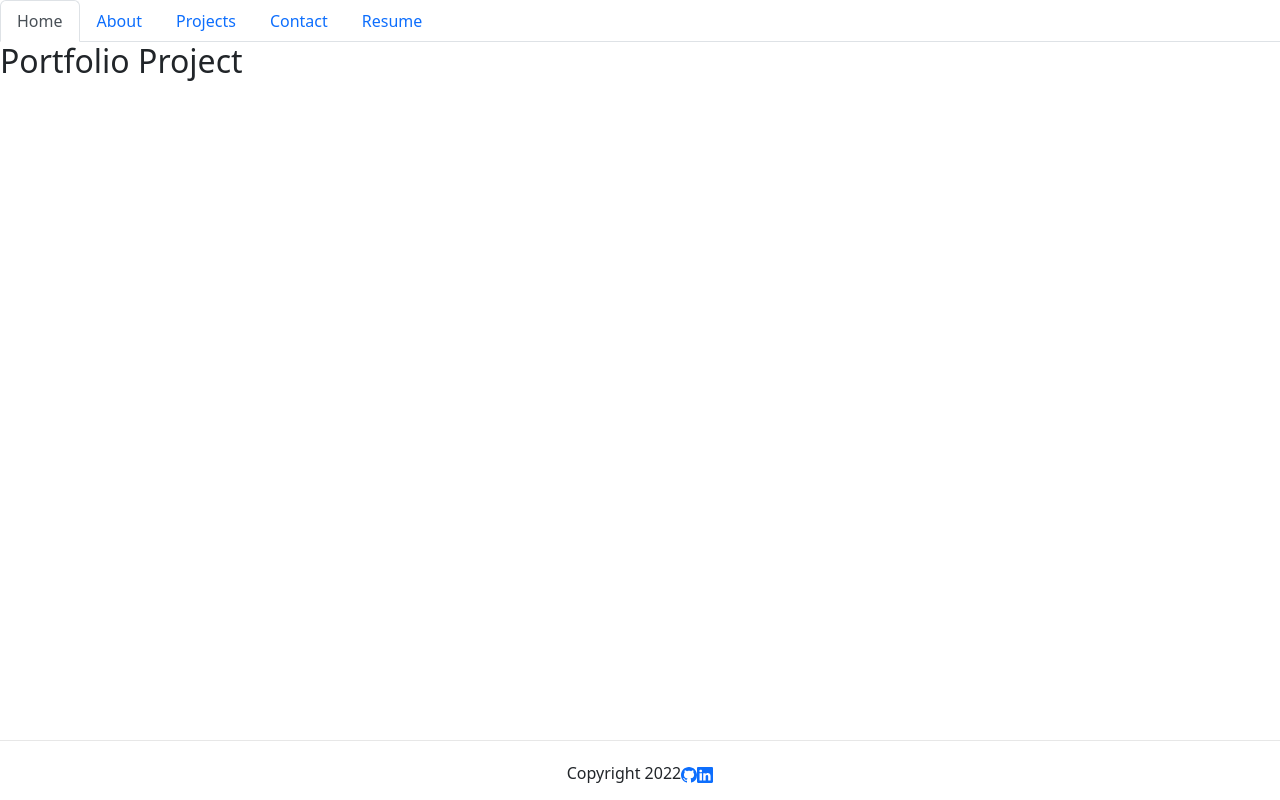
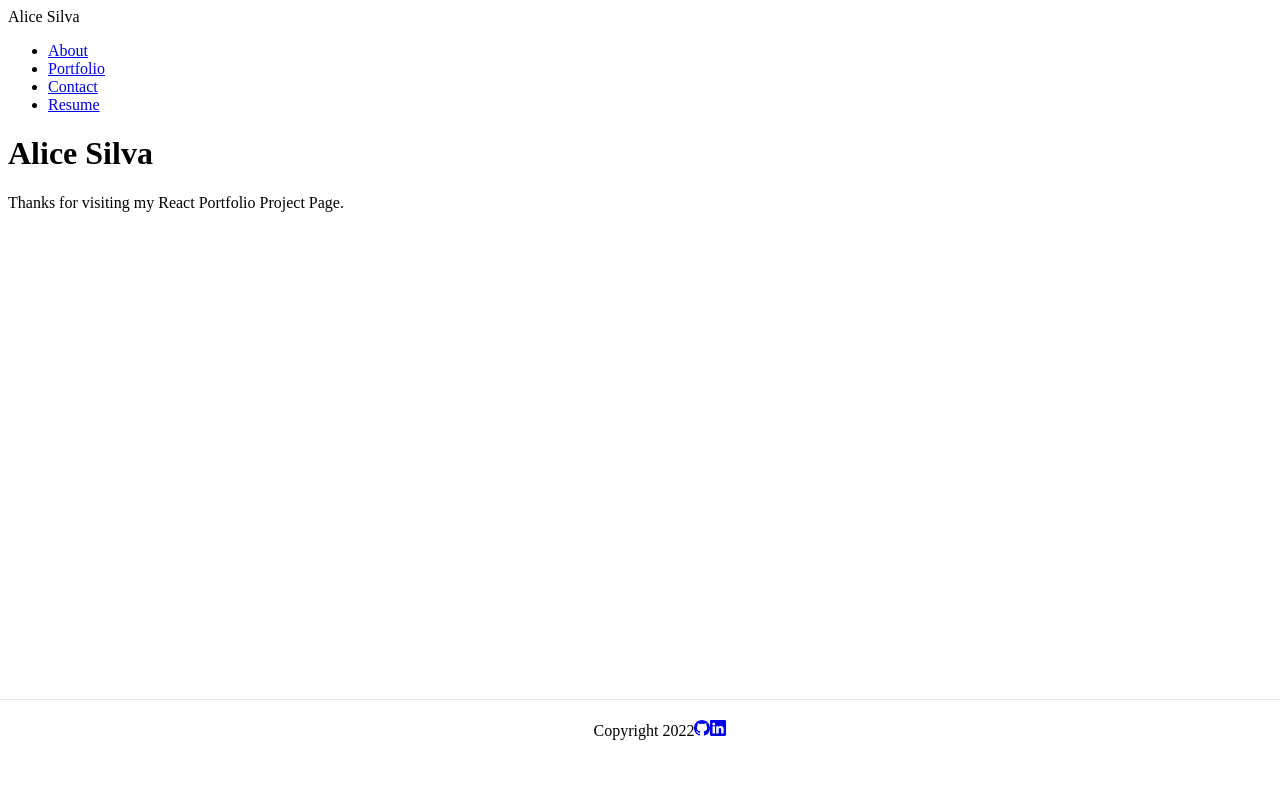
Before and after one commit to alicessilva22/react-portfolio, a React (Create React App) app: page / in a window 1280 px wide. Built offline with nearby package versions, Linux system fonts and the light colour scheme.

Commit message:
projects.js

```diff
--- a/src/App.js
+++ b/src/App.js
@@ -1,13 +1,12 @@
 import React from 'react';
 
+import Header from "./components/Header";
 import Footer from './components/Footer';
-import NavTabs from './components/NavTabs';
-import PortfolioContainer from "./components/PortfolioContainer";
 
 function App() {
   return (
     <div>
-      <PortfolioContainer />
+      <Header />
       <Footer />
     </div>
   );
--- a/src/components/About.js
+++ b/src/components/About.js
@@ -6,8 +6,9 @@ export default function About() {
     <div>
       <h1>Alice Silva</h1>
       <p>
-        Hello, I'm Alice. I'm a musician turned Software Developer. I am currently finishing a Full-Stack Web Development Bootcamp at UNC Charlotte.
+        Thanks for visiting my React Portfolio Project Page.
       </p>
+      {/* <img src {} */}
     </div>
   );
 }
--- a/src/components/Footer.js
+++ b/src/components/Footer.js
@@ -1,5 +1,5 @@
 import React from "react";
-import { Github, Link } from 'react-bootstrap-icons';
+import { Github } from 'react-bootstrap-icons';
 import { Linkedin } from 'react-bootstrap-icons';
 
 
--- /dev/null
+++ b/src/components/Header.js
@@ -0,0 +1,47 @@
+  import React, { useState } from 'react';
+  import NavTabs from "./NavTabs";
+  import About from "./About";
+  import Contact from "./Contact";
+  import Portfolio from "./Portfolio";
+  import Resume from "./Resume";
+
+  function Header() {
+    const [currentPage, handlePageChange] = useState("About");
+
+    const renderPage = () => {
+      switch (currentPage) {
+        case "About":
+          return <About />;
+        case "Portfolio":
+          return <Portfolio />;
+        case "Contact":
+          return <Contact />;
+        case "Resume":
+          return <Resume />;
+
+        default:
+          return <About />;
+      }
+    };
+
+    return (
+      <div>
+        <nav className="navbar">
+          <div className="navbar-brand">
+
+              <span className="content is-large">Alice Silva</span>
+
+          </div>
+        </nav>
+        <NavTabs
+          currentPage={currentPage}
+          handlePageChange={handlePageChange}
+        />
+        <main>
+          <div>{renderPage(currentPage)}</div>
+        </main>
+      </div>
+    );
+  }
+
+  export default Header;
--- a/src/components/Home.js
+++ /dev/null
@@ -1,9 +0,0 @@
-import React from 'react';
-
-export default function Home() {
-  return (
-    <div>
-      <h2>Portfolio Project</h2>
-    </div>
-  );
-}
--- a/src/components/NavTabs.js
+++ b/src/components/NavTabs.js
@@ -1,60 +1,30 @@
-import React from 'react';
+import React from "react";
 
-
-function NavTabs({ currentPage, handlePageChange }) {
+function NavTabs(props) {
+  const tabs = ["About", "Portfolio", "Contact", "Resume"];
   return (
+    <div className="tabs">
       <ul className="nav nav-tabs">
-      <li className="nav-item">
+        {tabs.map((tab) => (
+          <li
+            className={
+              props.currentPage === tab ? "nav-item is-active" : "nav-item"
+            }
+            key={tab}
+          >
             <a
-          href="#home"
-          onClick={() => handlePageChange('Home')}
-
-          className={currentPage === 'Home' ? 'nav-link active' : 'nav-link'}
+              href={"#" + tab.toLowerCase()}
+              onClick={() => props.handlePageChange(tab)}
+              className={
+                props.currentPage === tab ? "nav-link active" : "nav-link"
+              }
             >
-          Home
+              {tab}
             </a>
           </li>
-      <li className="nav-item">
-        <a
-          href="#about"
-          onClick={() => handlePageChange('About')}
-
-          className={currentPage === 'About' ? 'nav-link active' : 'nav-link'}
-        >
-          About
-        </a>
-      </li>
-      <li className="nav-item">
-        <a
-          href="#projects"
-          onClick={() => handlePageChange('Projects')}
-
-          className={currentPage === 'Blog' ? 'nav-link active' : 'nav-link'}
-        >
-          Projects
-        </a>
-      </li>
-      <li className="nav-item">
-        <a
-          href="#contact"
-
-          onClick={() => handlePageChange('Contact')}
-          className={currentPage === 'Contact' ? 'nav-link active' : 'nav-link'}
-        >
-          Contact
-        </a>
-      </li>
-      <li className="nav-item">
-        <a
-          href="#resume"
-
-          onClick={() => handlePageChange('Resume')}
-          className={currentPage === 'Resume' ? 'nav-link active' : 'nav-link'}
-        >
-          Resume
-        </a>
-      </li>
+        ))}
       </ul>
+    </div>
   );
 }
 
--- /dev/null
+++ b/src/components/Portfolio.js
@@ -0,0 +1,88 @@
+import React from "react";
+import Project from "./Project";
+
+const projects = [
+  {
+    id: 0,
+    title: "PocketTraders",
+    languages: "react, jsx, css, js",
+    packages: "apollo-server-express, bcrypt, Express.js, graphql, if-env, jsonwebtoken, mongoose, nodemon, react-confirm-alert, react-popup-alert, uuid, concurrently",
+    image: "/img/pocket-traders.png",
+    description: "Allows you to trade pokemon and create a team. I did the design and front end!",
+    repo: "https://github.com/dbottoni/PokeTrader",
+    live: "https://pocket-traders.herokuapp.com/",
+  },
+  {
+    id: 1,
+    title: "TechTopics",
+    languages: "html, handlebars, js",
+    packages: "bcrypt, connect-session-sequelize, dotenv, Express.js, express-handlebars, express-session, heroku, mysql2, sequelize",
+    image: "/img/techtopics.png",
+    description: "Allows you to edit and post blogs. You can also leave comments on your own blog or the blogs of others.",
+    repo: "https://github.com/EmilyNecciai/tech-topics",
+    live: "https://floating-thicket-72381.herokuapp.com/",
+  },
+  {
+    id: 2,
+    title: "Quizam",
+    languages: "html, css, js, handlebars",
+    packages: "bcrypt, connect-session-sequelize, dotenv, express, express-handlebars, express-session, handlebars, mysql2, puppeteer, sequelize",
+    image: "/img/quizam.png",
+    description: "Allows instructors to quickly create quizzes and print the quiz to a PDF to distribute to their students, as well as keep a copy for themselves with the answer key!",
+    live: "https://quizam.herokuapp.com/",
+    repo: "https://github.com/EmilyNecciai/quizam",
+  },
+  {
+    id: 3,
+    title: "noheadphones",
+    languages: "html, css, js",
+    image: "/img/noheadphones.png",
+    packages: "none",
+    description: "Gives you a recommendation for media that will entertain you during your commute.",
+    repo: "https://github.com/EmilyNecciai/no-headphones",
+    live: "https://emilynecciai.github.io/no-headphones/",
+  },
+  {
+    id: 4,
+    title: "Duly Noted - Note Taker App",
+    languages: "html, css, js",
+    packages: "Express.js, Generate Unique IDs",
+    image: "/img/duly-noted.png",
+    description: "Write extensive notes and keep track of tasks, then save them for later reading or deletion.",
+    repo: "https://github.com/EmilyNecciai/duly-noted",
+    live: "https://obscure-hollows-28379.herokuapp.com/",
+  },
+  {
+    id: 5,
+    title: "Basic Portfolio",
+    languages: "html, css",
+    packages: "none",
+    image: "/img/work-portfolio.png",
+    description: "A basic work portfolio that holds my projects for the full stack development class.",
+    repo: "https://github.com/EmilyNecciai/work-portfolio",
+    live: "https://emilynecciai.github.io/work-portfolio/",
+  },
+  {
+    id: 6,
+    title: "Weather Dashboard",
+    languages: "html, css, js",
+    packages: "none",
+    image: "/img/weather-app.png",
+    description: "A basic app that allows you to see the weather for a specific searched or saved city.",
+    repo: "https://github.com/EmilyNecciai/weather-app",
+    live: "https://emilynecciai.github.io/weather-app/",
+  },
+];
+
+function Portfolio() {
+  return (
+    <div>
+      <p className="content is-medium">Portfolio</p>
+      <hr />
+
+      <Project projects={projects} />
+    </div>
+  );
+}
+
+export default Portfolio;
--- a/src/components/PortfolioContainer.js
+++ /dev/null
@@ -1,36 +0,0 @@
-import React, { useState } from 'react';
-import NavTabs from './NavTabs';
-import Home from './Home';
-import About from './About';
-import Projects from './Projects';
-import Contact from './Contact';
-import Resume from './Resume';
-
-export default function PortfolioContainer() {
-  const [currentPage, setCurrentPage] = useState('Home');
-
-  const renderPage = () => {
-    if (currentPage === 'Home') {
-      return <Home />;
-    }
-    if (currentPage === 'About') {
-      return <About />;
-    }
-    if (currentPage === 'Projects') {
-      return <Projects />;
-    }
-    if (currentPage === 'Resume') {
-      return <Resume />;
-    }
-    return <Contact />;
-  };
-
-  const handlePageChange = (page) => setCurrentPage(page);
-
-  return (
-    <div>
-      <NavTabs currentPage={currentPage} handlePageChange={handlePageChange} />
-      {renderPage()}
-    </div>
-  );
-}
--- /dev/null
+++ b/src/components/Project.js
@@ -0,0 +1,65 @@
+import React from "react";
+
+function Project(props) {
+  return (
+    <div>
+      <div className="columns is-desktop is-justify-content-center is-flex-wrap-wrap is-flex-direction-row">
+        {props.projects.map((project) => (
+          <div className="column is-half">
+            <div className="card">
+              <div className="card-image">
+                <figure className="image is-4by3">
+                  <a href={project.live} target="_blank" rel="noreferrer">
+                    <img src={process.env.PUBLIC_URL + project.image} alt="Placeholder image" />
+                  </a>
+                </figure>
+              </div>
+              <div className="card-content">
+                <div className="media">
+                  <div className="media-left"></div>
+                  <div className="media-content">
+                    <p className="title is-4" key={project.id}>
+                      {project.title}
+                    </p>
+                  </div>
+                </div>
+
+                <div className="content has-text-left">
+                  {project.description}
+                  <br />
+                  <br />
+                  <div className="content is-family-code">
+                    Languages: {project.languages}
+                    <br />
+                    NPM Packages: {project.packages}
+                  </div>
+                  <div className="card">
+                    <footer className="card-footer">
+                      <a
+                        href={project.repo}
+                        className="card-footer-item"
+                        target="_blank" rel="noreferrer"
+                      >
+                        See the Repo!
+                      </a>
+                      <br />
+                      <a
+                        href={project.live}
+                        className="card-footer-item"
+                        target="_blank" rel="noreferrer"
+                      >
+                        See the Live Site!
+                      </a>
+                    </footer>
+                  </div>
+                </div>
+              </div>
+            </div>
+          </div>
+        ))}
+      </div>
+    </div>
+  );
+}
+
+export default Project;
--- a/src/index.js
+++ b/src/index.js
@@ -1,6 +1,6 @@
 import React from 'react';
 import ReactDOM from 'react-dom';
 import App from './App';
-import 'bootstrap/dist/css/bootstrap.min.css';
+// import 'bootstrap/dist/css/bootstrap.min.css';
 
 ReactDOM.render(<App />, document.getElementById('root'));
```
Also changed, not shown: src/components/Projects.js (deleted), src/img/profile.jpg (added). Lines whose indentation alone changed are shown as unchanged.
